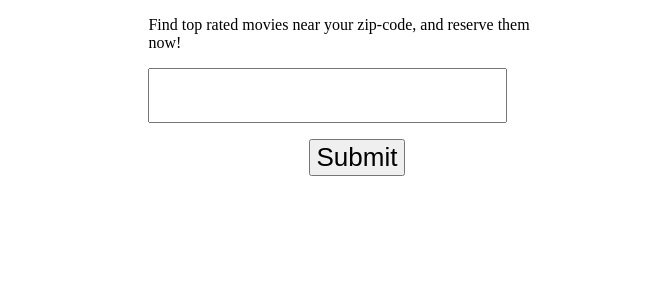
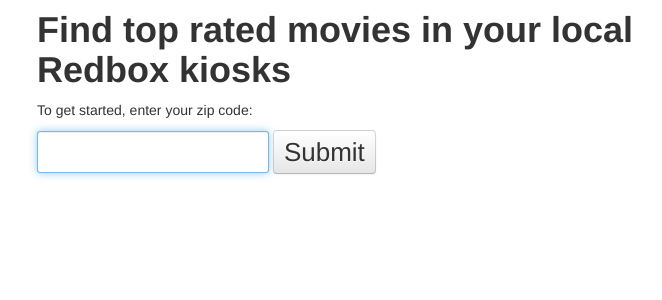
Before and after one commit to thinkjson/redbox-mashup, a Python web app: template templates/index.html in a window 1280 px wide. Shown: the top 300 px of the page, without its empty margins (283-945 px from the left). Run offline with Jinja, Linux system fonts and the light colour scheme; the template is opened without the code that fills it, so the values that code supplies are empty; some libraries are stand-ins or nearby versions.

Commit message:
Fixed metadata, added more styles

```diff
--- a/cron.yaml
+++ b/cron.yaml
@@ -1,4 +1,4 @@
 cron:
 - description: update movies
   url: /movies/
-  schedule: every 12 hours
+  schedule: every 24 hours
--- a/static/style.css
+++ b/static/style.css
@@ -1,5 +1,5 @@
-input.zip { padding: 10px; font-size: 26px; }
-button.submit { font-size: 26px; }
+input.zip { padding: 5px 10px; font-size: 26px;height: 30px;}
+button.submit { font-size: 26px; padding: 1px 10px;line-height: 40px;margin-bottom:8px;}
 p.submit { text-align: center; }
 #main {
     margin: auto;
@@ -8,9 +8,13 @@
 
 #movies {
     list-style-type: none;
+    margin: 0;
 }
 #movies li {
+    margin-left: 0;
     margin-bottom: 2.5em;
+    padding-left: 120px;
+    min-height: 160px;
 }
 .movie-title {
     font-size: 24px;
@@ -22,3 +26,8 @@
     border-bottom: 1px solid #EEEEEE;
     margin-right: 0.25em;
 }
+.r,.nr {background-color:#900;}
+.pg-13{background-color:#706;}
+.pg,.g,.reserve{background-color:#070;}
+.reserve{font-size:150%;width:150px;float:right;}
+.reserve a{color:#fff;}
--- a/templates/index.html
+++ b/templates/index.html
@@ -10,27 +10,18 @@
         <script src="js/vendor/modernizr-2.6.1.min.js"></script>
         -->
 
-        <style>
-            input.zip { padding: 10px; font-size: 26px; }
-            button.submit { font-size: 26px; }
-            p.submit { text-align: center; }
-            #main {
-                margin: auto;
-                width: 33%;
-            }
-        </style>
+        <link rel="stylesheet" href="/static/bootstrap-custom.css">
+        <link rel="stylesheet" href="/static/style.css">
     </head>
     <body>
 
 
         <div id="main">
-            <p>Find top rated movies near your zip-code, and reserve them now!</p>
+            <h1>Find top rated movies in your local Redbox kiosks</h1>
+            <p>To get started, enter your zip code:</p>
             <form action="" method="get" name="zip_code_form" id="id_zip_code_form">
                 <p>
-                    <input type="text" id="id_zip" name="zip" class="zip" />
-                </p>
-                <p class="submit">
-                    <button type="submit" class="btn submit">Submit</button>
+                    <input type="text" id="id_zip" name="zip" class="zip" /> <button type="submit" class="btn submit">Submit</button>
                 </p>
             </form>
 
@@ -52,6 +43,7 @@
                     console.log(zip_code);
                     window.location.href = "/" + zip_code;
                 });
+                $('#id_zip').focus();
             });
         </script>
 
```
Also changed, not shown: main.py (+19 -7 lines), templates/zipcode.html (+9 -5 lines).
